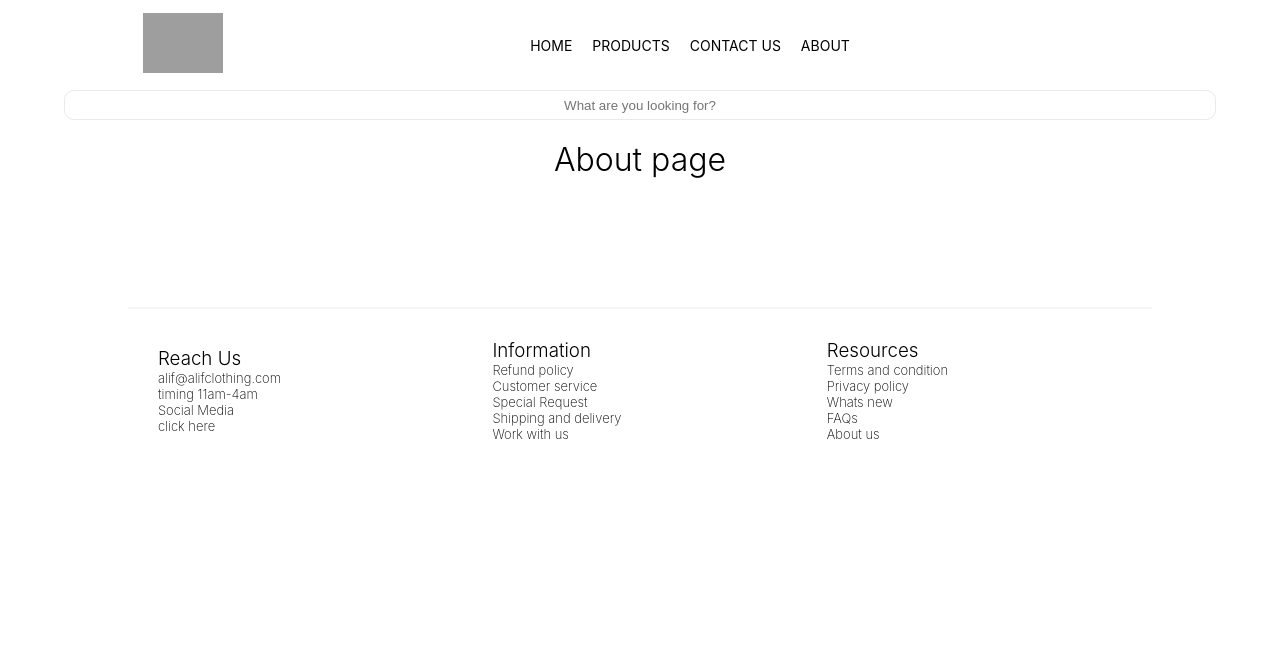
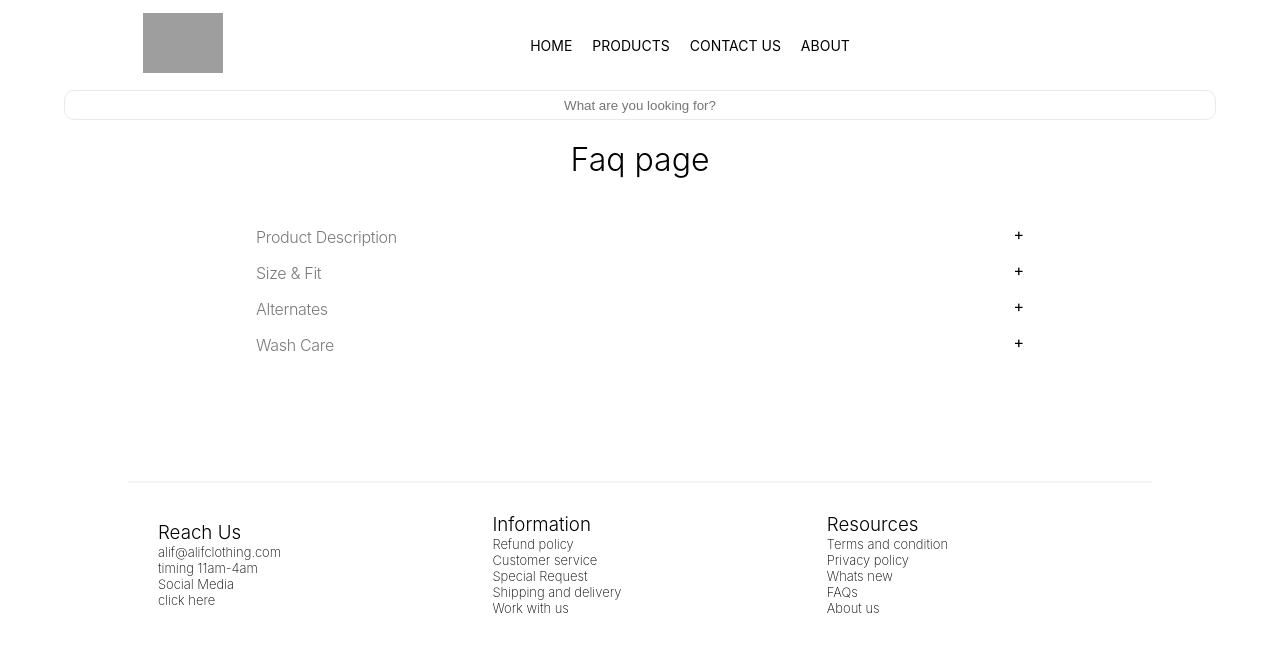
Before and after one commit to asamadk/alif_frontend, a React (Create React App) app: page /about in a window 1280 px wide. Shown: the top 652 px of the page. Built offline with nearby package versions, Linux system fonts and the light colour scheme; grey boxes are pictures that could not be loaded.

Commit message:
UI responsive

```diff
--- a/src/pages/About.js
+++ b/src/pages/About.js
@@ -1,10 +1,48 @@
-import React from "react";
+// import React from "react";
+import React ,{useState,useEffect} from 'react';
+import * as Constants from '../Helper/Constants'
+import Collapse from '@mui/material/Collapse';
+import "../styles/Faq.css";
 
 const About = () => {
+
+
+  const [collapse,setCollapse] = useState(false);
+
+  const handleExpandCollapse = (event) => {
+    let id = event.target.id;
+    if(id != null){
+        console.log(id);
+        Constants.PRODUCT_DROPDOWN.forEach(product => {
+            if(id === product.id){
+                product.collapse = !product.collapse;
+            }
+        })
+    }
+  }
+
+  const handleCollpaseUncollapse = () => {
+    setCollapse(!collapse);
+  }
+
   return (
+    <>
     <div>
-      <h1>About page</h1>
+      <h1>Faq page</h1>
     </div>
+    <div className='product-dropdown' onClick={handleCollpaseUncollapse}>
+                    {Constants.PRODUCT_DROPDOWN.map(collapsePro => {
+                        return(
+                        <div onClick={handleExpandCollapse} id={collapsePro.id} key={collapsePro.id} className='Faq_dropdown'>
+                            <h1 id={collapsePro.id} >{collapsePro.heading}</h1>
+                                <div id={collapsePro.id} className='Faq_icons'>{collapsePro.collapse ?  '+' : 'x'}</div>
+                                {!collapsePro.collapse &&
+                                <div id={collapsePro.id} className='Faq_collapsable'>
+                                <p id={collapsePro.id}>{collapsePro.details}</p>
+                                </div>}
+                        </div>)})}
+                </div>
+  </>
   );
 };
 
--- a/src/pages/OrderDetail.js
+++ b/src/pages/OrderDetail.js
@@ -70,11 +70,13 @@ function OrderDetails(){
                   <p>size: M</p>
                 </div>
                 <div className="all_orders_container_single">
-                  <CancelOutlinedIcon/>
-                  <div>
+                  <div className="cross_icon">
+                    <CancelOutlinedIcon/>
+                  {/* <div> */}
                   <h3>Cancelled</h3>
+                  </div>
                   <p>On Sat, 10 Jul 2021 as per your request.</p>
-                  </div>
+                  {/* </div> */}
                 </div>
                 <div className="Order_items_price">
                   <div className="oder_item_price_name">
@@ -89,8 +91,8 @@ function OrderDetails(){
                   <div className="order_payment_option">
                     <div className="payment_icon">
                       <CreditCardOutlinedIcon/>
+                    <p>Pay on delivery.</p>
                     </div>
-                    <p>Pay on delivery.</p>
                   </div>
                   <div className="all_orders_container_single">
                     <h3>Updates sent to</h3>
--- a/src/styles/Contact.css
+++ b/src/styles/Contact.css
@@ -167,6 +167,7 @@ button:hover{
     /* position: relative;
     left: 15%; */
     display: flex;
+    min-width: 700px;
   }
 
   .contact_left{
@@ -242,6 +243,7 @@ button:hover{
   }
   .contact_right{
     max-width: 90%;
+    /* max-width: 700px; */
     margin-left: 10%;
     margin-right: 15%;
     /* display: block;
@@ -249,4 +251,11 @@ button:hover{
     margin-top: 5%;
   }
 
+  .Contact button{
+    display: flex;
+    justify-content: center;
+    align-items: center;
+    position: relative;
+    left: 8%;
+  }
 }
--- /dev/null
+++ b/src/styles/Faq.css
@@ -0,0 +1,40 @@
+.Faq_dropdown {
+    display: flex;
+    justify-content: space-between;
+    cursor: pointer;
+    flex-wrap: wrap;
+    margin: 0 20%;
+}
+
+.Faq_dropdown h1{
+    font-size: 16px;
+    font-weight: 00;
+    line-height: 1;
+    letter-spacing: -.32px;
+    color: #231f2099;
+  }
+
+  .product-dropdown{
+    margin: 30px 0px;
+  }
+
+  .Faq_collapsable{
+    width: 600px;
+    padding: 10px 20px;
+    text-align: start;
+
+  }
+
+  .Faq_icons{
+    margin-top: 15px;
+  }
+
+  .Faq_collapsable p{
+      width: 100%;
+  }
+
+  @media only screen and (min-width: 700px) {
+    .Faq_dropdown{
+        display: flex;
+    }
+  }
--- a/src/styles/OrderDetails.css
+++ b/src/styles/OrderDetails.css
@@ -21,7 +21,6 @@
     padding: 5px;
     /* display: flex; */
     margin-left: 2.5%;
-
 }
 
 .sidebar_and_orders{
@@ -103,7 +102,15 @@ p{
     font-size: 13px;
 }
 
+/* icons...................... */
 
+.cross_icon{
+    display: flex;
+}
+
+.payment_icon{
+    display: flex;
+}
 
 @media screen and (min-width: 700px) {
     .order_details_account{
@@ -145,7 +152,7 @@ p{
         background-color: white;
         width: 95%;
         height: auto;
-        margin: 20px ;
+        margin: 2.5% ;
         /* box-shadow:  1px 4px 0 rgb(0 0 0 / 10%); */
         padding: 5px;
         /* display: flex; */
@@ -157,7 +164,7 @@ p{
     }
 
     .all_orders_container h3{
-        margin: 5px 15px;
+        margin: 5px 5px;
         height: 24px;
         /* font-family: Whitney; */
         font-size: 16px;
@@ -167,7 +174,7 @@ p{
     }
     .all_orders_container p{
         font-weight: 200;
-        margin: 20px;
+        margin: 10px 10px;
         /* margin-top: -15px; */
     }
 
--- a/src/styles/Orders.css
+++ b/src/styles/Orders.css
@@ -134,7 +134,7 @@ button:hover{
     .all_orders_container_order{
         background-color: #f5f5f5;
         width: 80%;
-        margin-right: 20%;
+        /* margin-right: 20%; */
     }
 
     .all_orders_container_single{
@@ -142,6 +142,10 @@ button:hover{
         width: 95%;
         /* height: 20vh; */
         margin: 20px ;
+    }
+
+    .all_orders_container_single p{
+      margin-left: 20px;
     }
 
     .sidebar_and_orders{
@@ -156,7 +160,7 @@ button:hover{
     }
     .all_orders_container_order p{
         font-weight: 200;
-        /* margin: 20px; */
+        /* margin-left:20px; */
         /* margin-top: -15px; */
     }
 
@@ -173,6 +177,10 @@ button:hover{
       margin-bottom: 20px;
     }
 
+    .Orders__Products p{
+      margin-left: 0;
+    }
+
     .Orders__Products_image_container{
       width : 70px;
       height : 70px;
@@ -185,3 +193,9 @@ button:hover{
       margin-top: 40px;
       margin-left: 10px;
     }
+
+    @media only screen and (min-width: 700px){
+      .all_orders_container_order{
+        margin-right: 20%;
+      }
+    }
--- a/src/styles/Product.css
+++ b/src/styles/Product.css
@@ -36,10 +36,17 @@
 .product{
   /* margin-right: 20px; */
   margin-top: 20px;
+  margin-bottom: 20px;
   border: 2px solid #eaeaec;
   padding-bottom: 10px;
   width: 353px;
-  margin: 10px 20px
+  /* width: 91%; */
+  /* margin: 10px 20px; */
+  /* margin-left: 30.5px;
+  /* margin-right: 30.5px; */
+  /* width: 95%; */
+  margin: 5% 2.5%;
+  min-width: 353px;
 }
 
 .heart_icon:hover{
@@ -47,7 +54,8 @@
 }
 
 .product img {
-    width: 350px;
+    /* width: 350px; */
+    width: 100%;
     cursor: pointer;
     height: 500px;
 }
@@ -126,9 +134,13 @@ a{
 }
 
 @media only screen and (min-width: 700px){
-  .product img  {
+    .product img  {
     width: 350px;
     cursor: pointer;
     height: 500px;
   }
+
+  .product{
+    width: 353px;
+  }
 }
--- a/src/styles/ProductDetails.css
+++ b/src/styles/ProductDetails.css
@@ -7,7 +7,8 @@
 .ProductDetails__Image_Main img {
   width: 350px;
   height: 400px;
-  margin-left: 5px;
+  /* margin-left: 10px; */
+  margin-left: 10px;
   margin-top: 3px;
 }
 .ProductDetails__Image_Sec {
@@ -389,6 +390,12 @@ button:hover{
   flex-wrap: wrap;
 }
 
+.desc {
+  position: relative;
+  left: 2%;
+  max-width: 500px;
+}
+
 .product-dropdown-sub-container h1{
   font-size: 16px;
   font-weight: 400;
@@ -409,6 +416,7 @@ button:hover{
     justify-content: space-evenly;
     margin-top: 2.5rem;
     padding: 20px;
+    min-width: 1438px;
   }
 
   .ProductDetails__Description_S {
@@ -446,6 +454,7 @@ button:hover{
     /* width: 120%; */
     flex-wrap: wrap;
     max-width: 1122px;
+    min-width: 825px;
   }
 
   .checks{
@@ -483,10 +492,10 @@ button:hover{
     margin-top: 20px;
   }
 
-  /* .desc { */
-    /* position: relative; */
-    /* right: 10%; */
-  /* } */
+  .desc {
+    position: relative;
+    left: 2%;
+  }
 
   .ProductDetails__Description_L {
     max-width: 600px;
--- a/src/styles/Shirts.css
+++ b/src/styles/Shirts.css
@@ -6,6 +6,7 @@
   padding: 10px 30px;
   border-radius: 20px;
 } */
+
 .shirts_btn {
   max-width: 40%;
   margin: 0px auto;
@@ -14,7 +15,7 @@
 .Product__Shirts__Select{
   padding: 10px 25px;
   margin: 10px;
-  left: 15%;
+  /* left: 15%; */
   position: relative;
   border-radius: 3px;
   /* border: 1.5px solid #eaeaec; */
@@ -52,14 +53,26 @@ button:hover{
   border: 1px #B8B8B8 solid;
 }
 
+.Product__Shirts__Container{
+  /* width: 80%; */
+  display: flex;
+  flex-wrap: wrap;
+  justify-content: center;
+  align-items: center;
+
+}
+
 @media screen and (min-width: 700px) {
   .Product__Shirts__Container {
     display: flex;
     flex-wrap: wrap;
-    width: 80%;
+    justify-content: center;
+    /* width: 80%; */
     position: relative;
-    left: 15%;
-    margin: 50px 80px;
+    left: 0%;
+    margin: 50px 0px;
+    /* min-width: 1394px; */
+    max-width: 1956px;
   }
   .shirts_btn {
     max-width: 20%;
--- a/src/styles/coupons.css
+++ b/src/styles/coupons.css
@@ -7,7 +7,7 @@
   font-family: sans-serif;
   margin: 20px;
   padding: 20px 0px;
-  width: 100px;
+  width: 90%;
 }
 
 button{
```
